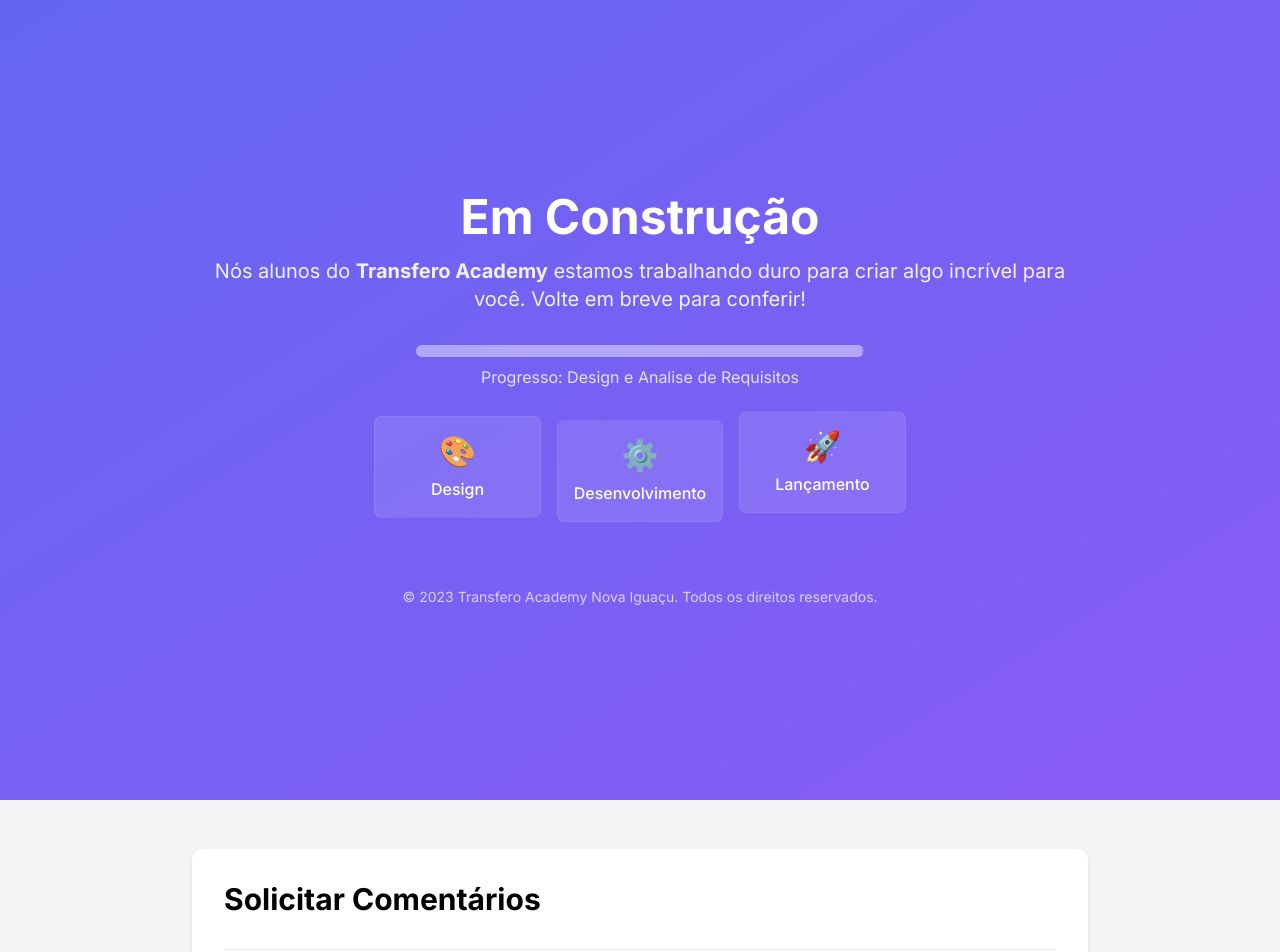
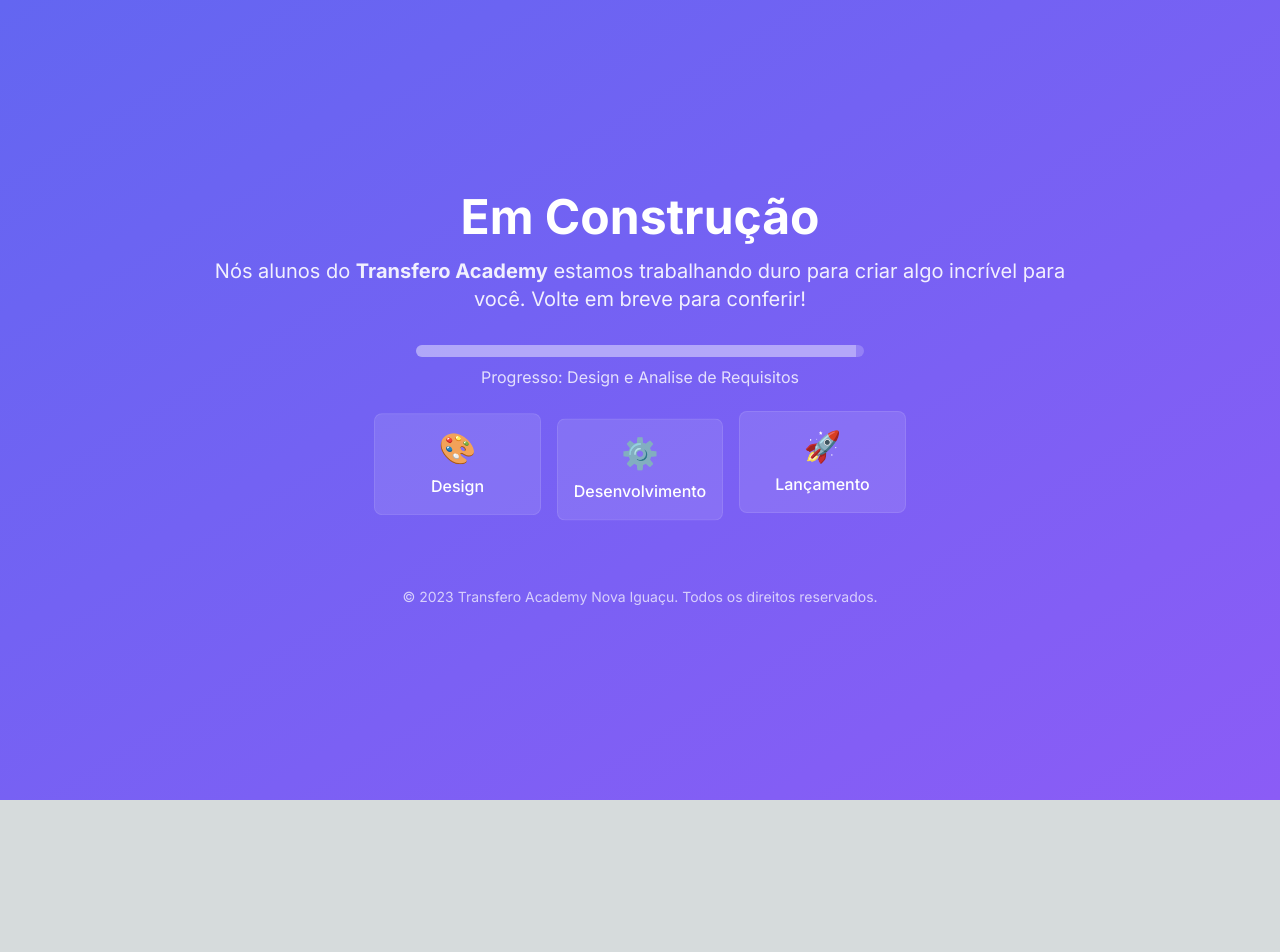
Before and after one commit to TransferoNovaIguacu/feedback-company-front, a Next.js app: page /en-construcao in a window 1280 px wide. Shown: the top 952 px of the page. After the commit the page ends 800 px from the top, so only its background shows below. Built offline with nearby package versions, Linux system fonts and the light colour scheme.

Commit message:
feat: remove CommentRequestForm component from construction page

```diff
--- a/app/en-construcao/page.tsx
+++ b/app/en-construcao/page.tsx
@@ -48,8 +48,6 @@
         </div>
       </div>
 
-      <CommentRequestForm/>
-
       <style jsx>{`
         .progress-bar .animate-progress {
           animation: progress 3s infinite;
```
